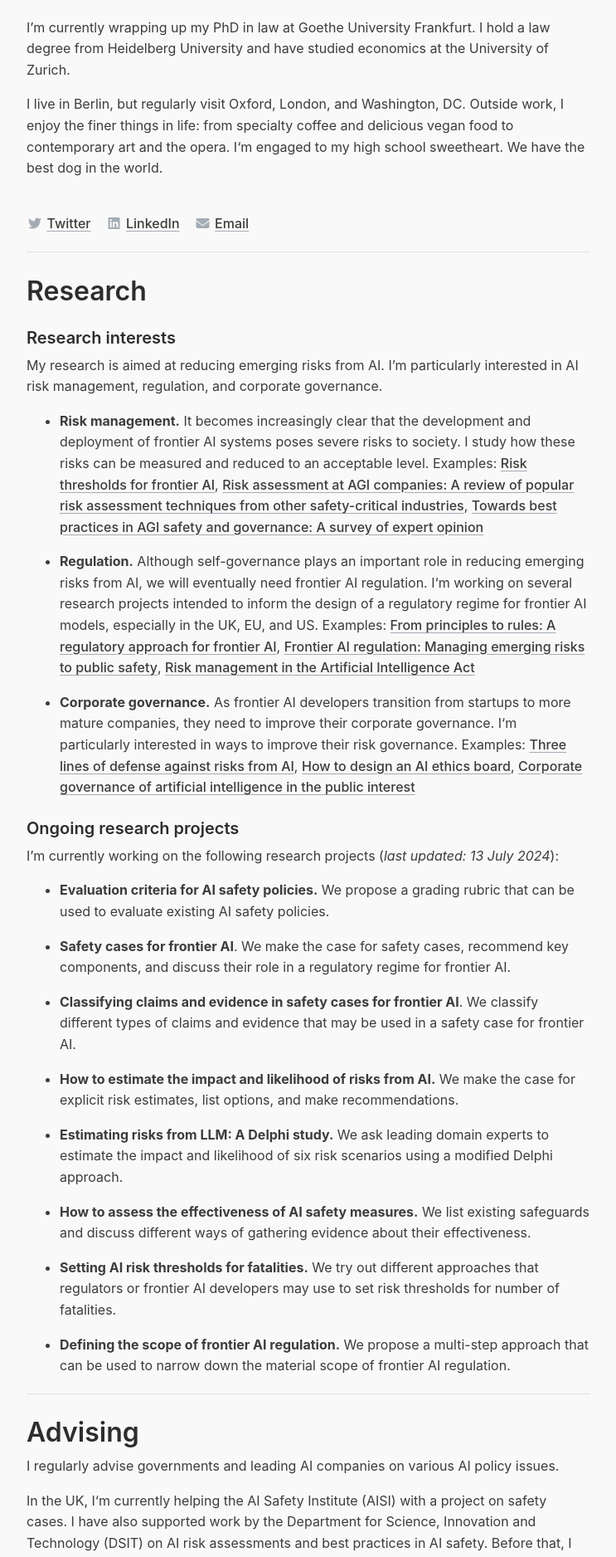
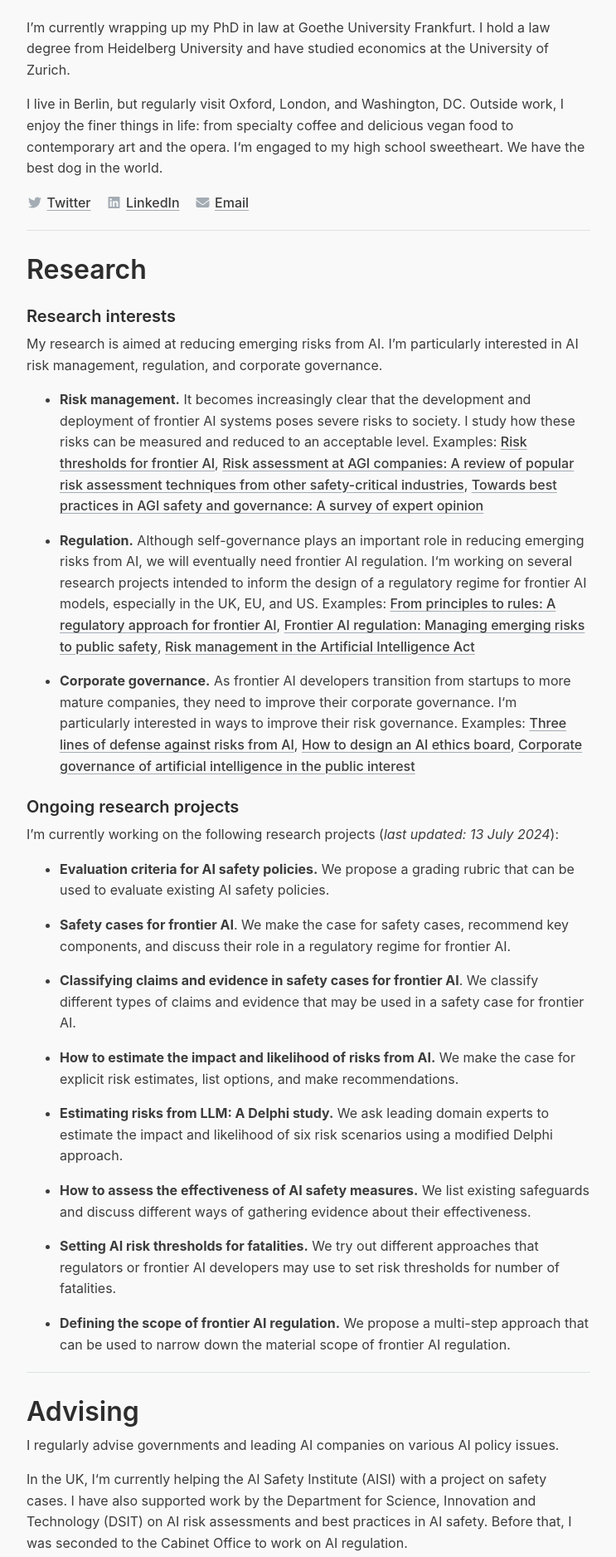
Before and after one commit to jonasschuett/jonasschuett.github.io, a Jekyll site: the page built from _posts/2020-04-04-introduction.md, in a window 1280 px wide. Shown: the part 1071-2947 px from the top of the page at 83% size, without its empty margins (268-1011 px from the left). Built offline with Jekyll 4.4.1, drawn with Linux system fonts in a browser that asks for light colours; nearby versions of some CDN libraries.

Commit message:
Update 2020-04-04-introduction.md

```diff
--- a/_posts/2020-04-04-introduction.md
+++ b/_posts/2020-04-04-introduction.md
@@ -19,8 +19,9 @@ Before joining GovAI, I was seconded to the UK Cabinet Office and interned at Go
 I’m currently wrapping up my PhD in law at Goethe University Frankfurt. I hold a law degree from Heidelberg University and have studied economics at the University of Zurich.
 
 I live in Berlin, but regularly visit Oxford, London, and Washington, DC. Outside work, I enjoy the finer things in life: from specialty coffee and delicious vegan food to contemporary art and the opera. I‘m engaged to my high school sweetheart. We have the best dog in the world.
+<br>
 
-<br><i class="fa-brands fa-twitter fa-fw" style="color: #a4acb4"></i> [Twitter](https://twitter.com/jonasschuett) &nbsp;&nbsp; <i class="fa-brands fa-linkedin fa-fw" style="color: #a4acb4"></i> [LinkedIn](https://www.linkedin.com/in/jonasschuett) &nbsp;&nbsp; <i class="fa-solid fa-envelope fa-fw" style="color: #a4acb4"></i> [Email](mailto:jonas.schuett@governance.ai)
+<i class="fa-brands fa-twitter fa-fw" style="color: #a4acb4"></i> [Twitter](https://twitter.com/jonasschuett) &nbsp;&nbsp; <i class="fa-brands fa-linkedin fa-fw" style="color: #a4acb4"></i> [LinkedIn](https://www.linkedin.com/in/jonasschuett) &nbsp;&nbsp; <i class="fa-solid fa-envelope fa-fw" style="color: #a4acb4"></i> [Email](mailto:jonas.schuett@governance.ai)
 
 ---
 
@@ -35,6 +36,7 @@ My research is aimed at reducing emerging risks from AI. I'm particularly intere
 - **Regulation.** Although self-governance plays an important role in reducing emerging risks from AI, we will eventually need frontier AI regulation. I‘m working on several research projects intended to inform the design of a regulatory regime for frontier AI models, especially in the UK, EU, and US.  Examples: [From principles to rules: A regulatory approach for frontier AI](https://arxiv.org/pdf/2407.07300), [Frontier AI regulation: Managing emerging risks to public safety](https://arxiv.org/pdf/2307.03718), [Risk management in the Artificial Intelligence Act](https://doi.org/10.1017/err.2023.1)
 
 - **Corporate governance.** As frontier AI developers transition from startups to more mature companies, they need to improve their corporate governance. I‘m particularly interested in ways to improve their risk governance. Examples: [Three lines of defense against risks from AI](https://doi.org/10.1007/s00146-023-01811-0), [How to design an AI ethics board](https://doi.org/10.1007/s43681-023-00409-y), [Corporate governance of artificial intelligence in the public interest](https://doi.org/10.3390/info12070275)
+<br>
 
 ### Ongoing research projects
 
```
